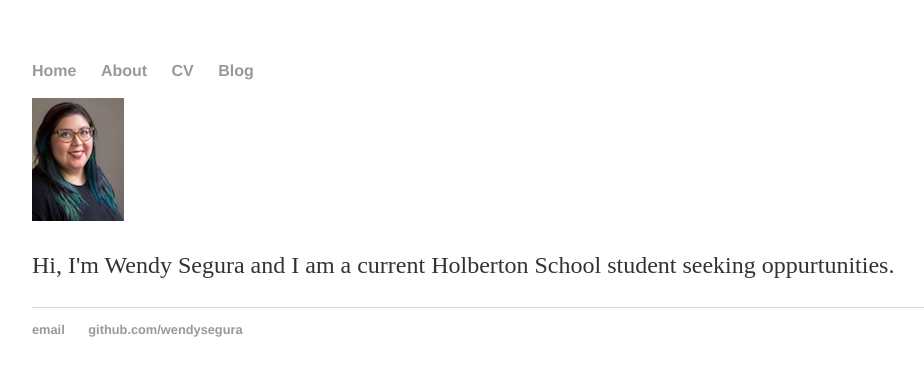
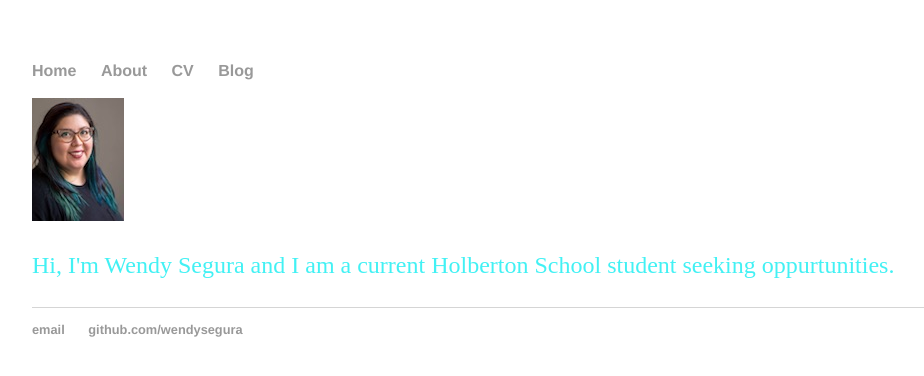
Before and after one commit to feliciahsieh/wendysegura.github.io, a Jekyll site: the page built from index.html, in a window 1280 px wide. Shown: the top 376 px of the page, without its empty margins (160-1084 px from the left). Built offline with Jekyll 4.4.1, drawn with Linux system fonts in a browser that asks for light colours.

Commit message:
Update main.css

```diff
--- a/css/main.css
+++ b/css/main.css
@@ -3,7 +3,7 @@
 a { text-decoration: none; color: #999; }
 a:hover { text-decoration: underline; }
 
-p, ul { font-size: 1.5em; line-height: 1.4em; color: #333; }
+p, ul { font-size: 1.5em; line-height: 1.4em; color: #42f1f4; }
 
 h1, h2, h3, h4 { font-family: 'Helvetica', 'Arial', 'Sans-Serif'; }
 h1 { font-size: 3em;  }
```
